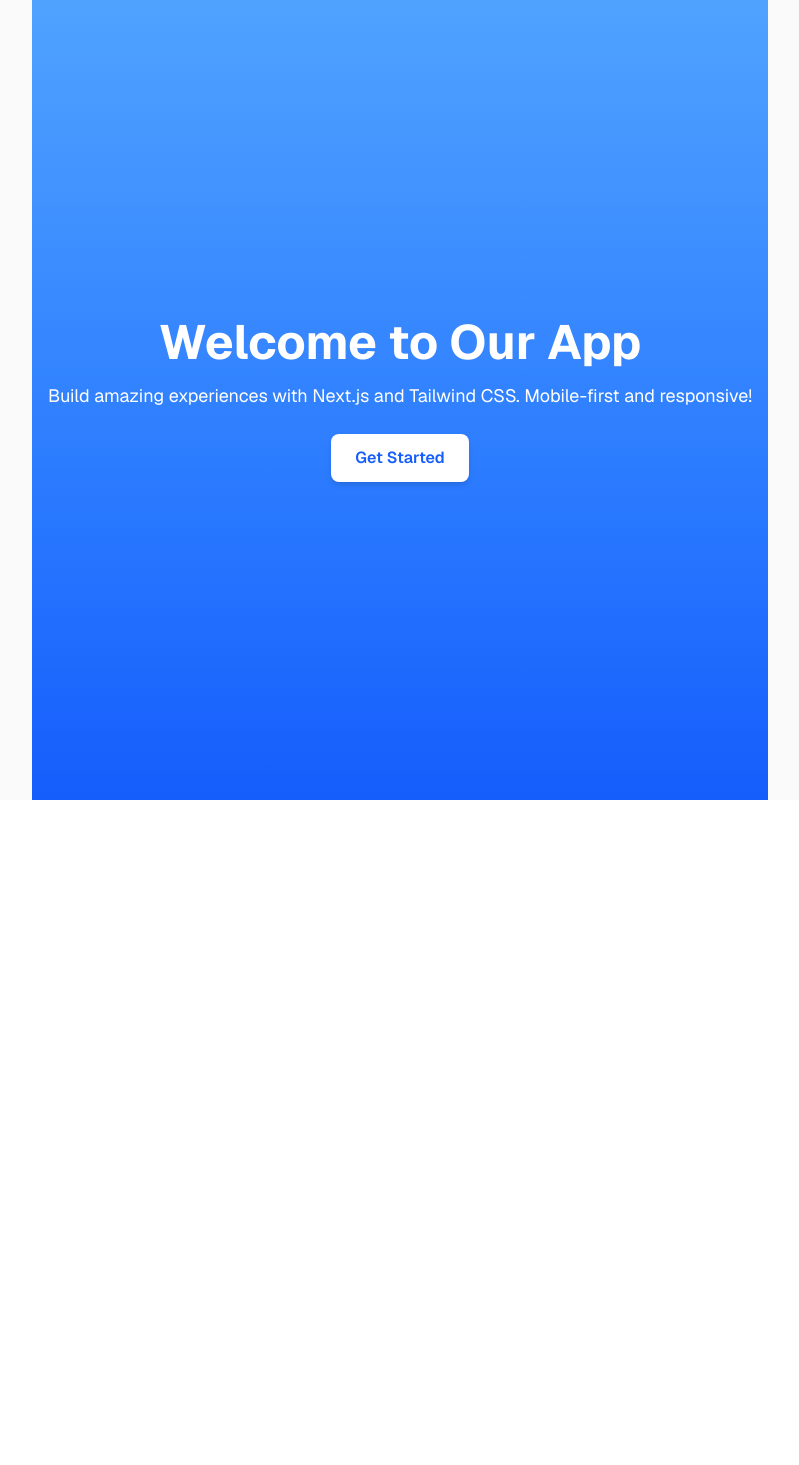
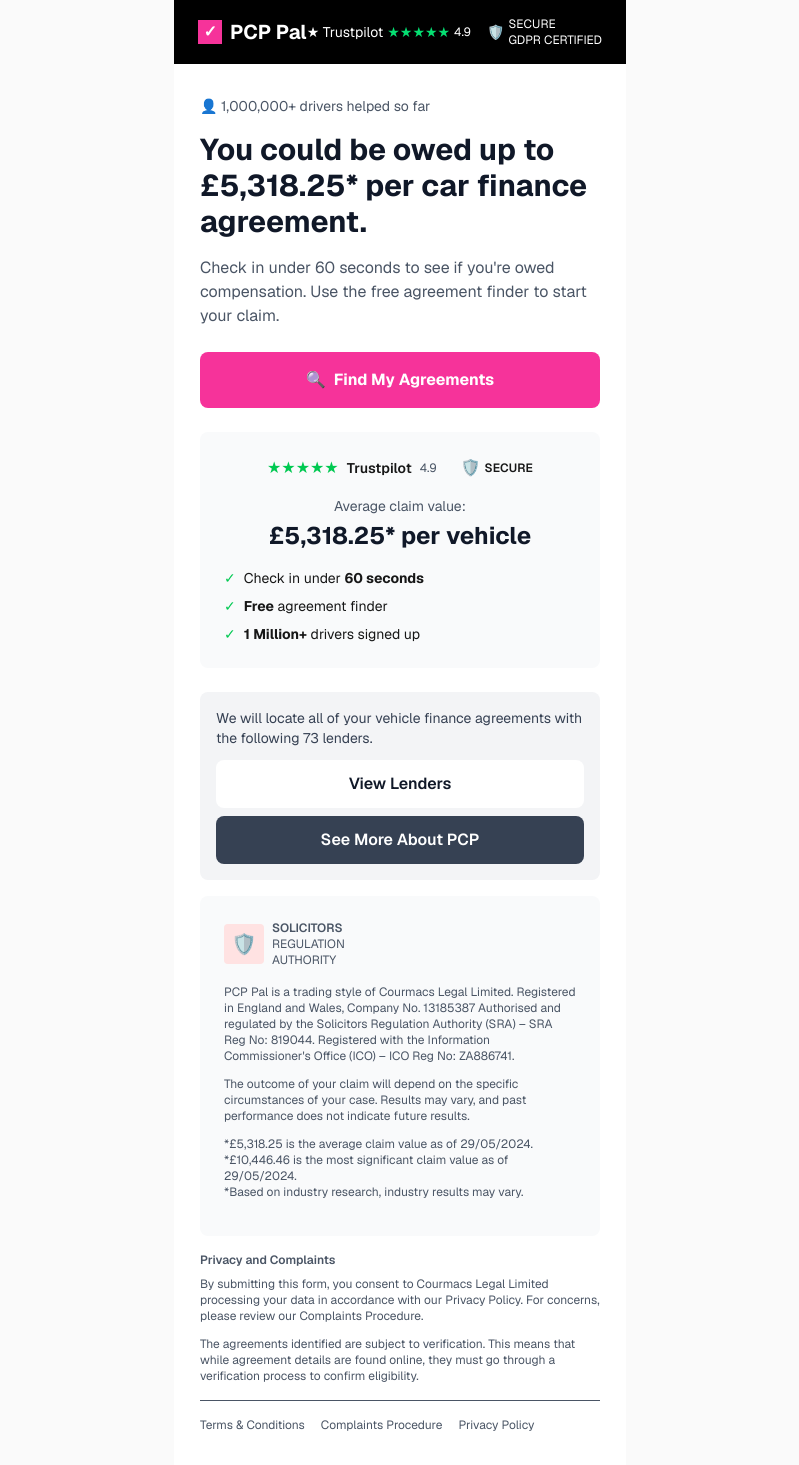
Before and after one commit to MingJae92/mobile-landing-page, a Next.js app: page / in a window 1280 px wide. Shown: the whole page, without its empty margins (240-1039 px from the left). Before the commit the page ends 800 px from the top, so only its background shows below. Built offline with nearby package versions, Linux system fonts and the light colour scheme.

Commit message:
Landing page design implemented

```diff
--- a/app/components/Landingpage.tsx
+++ b/app/components/Landingpage.tsx
@@ -2,17 +2,132 @@
 
 export default function Landingpage() {
   return (
-    <div className="min-h-screen flex flex-col justify-center items-center text-center bg-gradient-to-b from-blue-400 to-blue-600 px-4">
-      <h1 className="text-4xl sm:text-5xl font-bold text-white mb-4">
-        Welcome to Our App
-      </h1>
-      <p className="text-white text-base sm:text-lg mb-6">
-        Build amazing experiences with Next.js and Tailwind CSS. Mobile-first
-        and responsive!
-      </p>
-      <button className="bg-white text-blue-600 font-semibold px-6 py-3 rounded-lg shadow-md hover:bg-gray-100 transition">
-        Get Started
-      </button>
+    <div className="min-h-screen bg-white">
+      {/* Header */}
+      <header className="bg-black text-white px-6 py-4 flex justify-between items-center">
+        <div className="flex items-center gap-2">
+          <div className="w-6 h-6 bg-pink-500 flex items-center justify-center text-white font-bold">✓</div>
+          <span className="font-bold text-xl">PCP Pal</span>
+        </div>
+        <div className="flex items-center gap-4 text-sm">
+          <span className="flex items-center gap-1">
+            ★ Trustpilot
+            <span className="text-green-400">★★★★★</span>
+            <span className="text-xs">4.9</span>
+          </span>
+          <div className="flex items-center gap-1">
+            <span className="text-green-400">🛡️</span>
+            <span className="text-xs">SECURE<br/>GDPR CERTIFIED</span>
+          </div>
+        </div>
+      </header>
+
+      {/* Main Content */}
+      <main className="max-w-md mx-auto px-6 py-8">
+        <p className="text-sm text-gray-600 mb-4">👤 1,000,000+ drivers helped so far</p>
+
+        <h1 className="text-3xl font-bold text-gray-900 mb-4">
+          You could be owed up to £5,318.25* per car finance agreement.
+        </h1>
+
+        <p className="text-gray-600 mb-6">
+          Check in under 60 seconds to see if you're owed compensation. Use the free agreement finder to start your claim.
+        </p>
+
+        <button className="w-full bg-pink-500 hover:bg-pink-600 text-white font-bold py-4 px-6 rounded-lg mb-6 flex items-center justify-center gap-2 transition">
+          <span>🔍</span> Find My Agreements
+        </button>
+
+        {/* Trust Indicators */}
+        <div className="bg-gray-50 rounded-lg p-6 mb-6">
+          <div className="flex items-center justify-center gap-2 mb-4">
+            <span className="text-green-500">★★★★★</span>
+            <span className="text-sm font-semibold">Trustpilot</span>
+            <span className="text-xs text-gray-600">4.9</span>
+            <div className="ml-4 flex items-center gap-1">
+              <span className="text-green-500">🛡️</span>
+              <span className="text-xs font-semibold">SECURE</span>
+            </div>
+          </div>
+
+          <div className="text-center mb-4">
+            <p className="text-sm text-gray-600 mb-1">Average claim value:</p>
+            <p className="text-2xl font-bold text-gray-900">£5,318.25* per vehicle</p>
+          </div>
+
+          <div className="space-y-2">
+            <div className="flex items-center gap-2 text-sm">
+              <span className="text-green-500">✓</span>
+              <span>Check in under <strong>60 seconds</strong></span>
+            </div>
+            <div className="flex items-center gap-2 text-sm">
+              <span className="text-green-500">✓</span>
+              <span><strong>Free</strong> agreement finder</span>
+            </div>
+            <div className="flex items-center gap-2 text-sm">
+              <span className="text-green-500">✓</span>
+              <span><strong>1 Million+</strong> drivers signed up</span>
+            </div>
+          </div>
+        </div>
+
+        {/* Lenders Section */}
+        <div className="bg-gray-100 rounded-lg p-4 mb-4">
+          <p className="text-sm text-gray-700 mb-3">
+            We will locate all of your vehicle finance agreements with the following 73 lenders.
+          </p>
+          <button className="w-full bg-white text-gray-900 font-semibold py-3 px-4 rounded-lg mb-2 hover:bg-gray-50 transition">
+            View Lenders
+          </button>
+          <button className="w-full bg-gray-700 text-white font-semibold py-3 px-4 rounded-lg hover:bg-gray-800 transition">
+            See More About PCP
+          </button>
+        </div>
+
+        {/* Regulatory Info */}
+        <div className="bg-gray-50 rounded-lg p-6 mb-4">
+          <div className="flex items-center gap-2 mb-4">
+            <div className="w-10 h-10 bg-red-100 rounded flex items-center justify-center text-red-600 text-xl">🛡️</div>
+            <div className="text-xs text-gray-600">
+              <div className="font-semibold">SOLICITORS</div>
+              <div>REGULATION</div>
+              <div>AUTHORITY</div>
+            </div>
+          </div>
+
+          <p className="text-xs text-gray-600 mb-3">
+            PCP Pal is a trading style of Cou­rmacs Legal Limited. Registered in England and Wales, Company No. 13185387 Authorised and regulated by the Solicitors Regulation Authority (SRA) – SRA Reg No: 819044. Registered with the Information Commissioner's Office (ICO) – ICO Reg No: ZA886741.
+          </p>
+
+          <p className="text-xs text-gray-600 mb-3">
+            The outcome of your claim will depend on the specific circumstances of your case. Results may vary, and past performance does not indicate future results.
+          </p>
+
+          <p className="text-xs text-gray-600 mb-3">
+            *£5,318.25 is the average claim value as of 29/05/2024.<br/>
+            *£10,446.46 is the most significant claim value as of 29/05/2024.<br/>
+            *Based on industry research, industry results may vary.
+          </p>
+        </div>
+
+        {/* Privacy Section */}
+        <div className="text-xs text-gray-600 mb-4">
+          <h3 className="font-semibold mb-2">Privacy and Complaints</h3>
+          <p className="mb-3">
+            By submitting this form, you consent to Cou­rmacs Legal Limited processing your data in accordance with our Privacy Policy. For concerns, please review our Complaints Procedure.
+          </p>
+          <p>
+            The agreements identified are subject to verification. This means that while agreement details are found online, they must go through a verification process to confirm eligibility.
+          </p>
+        </div>
+
+        {/* Footer Links */}
+        <div className="flex gap-4 text-xs text-gray-600 border-t pt-4">
+          <a href="#" className="hover:underline">Terms & Conditions</a>
+          <a href="#" className="hover:underline">Complaints Procedure</a>
+          <a href="#" className="hover:underline">Privacy Policy</a>
+        </div>
+      </main>
     </div>
   );
 }
```
